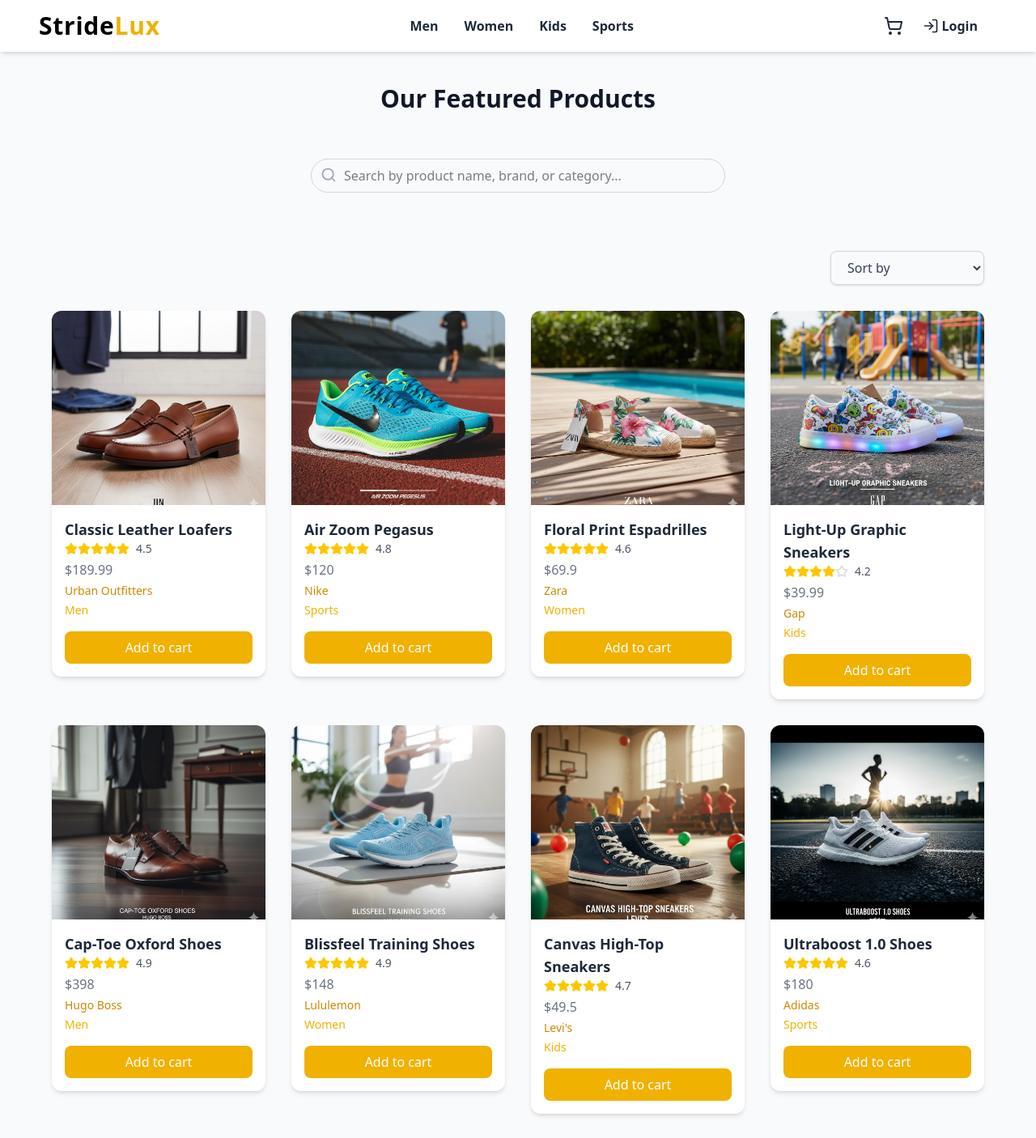
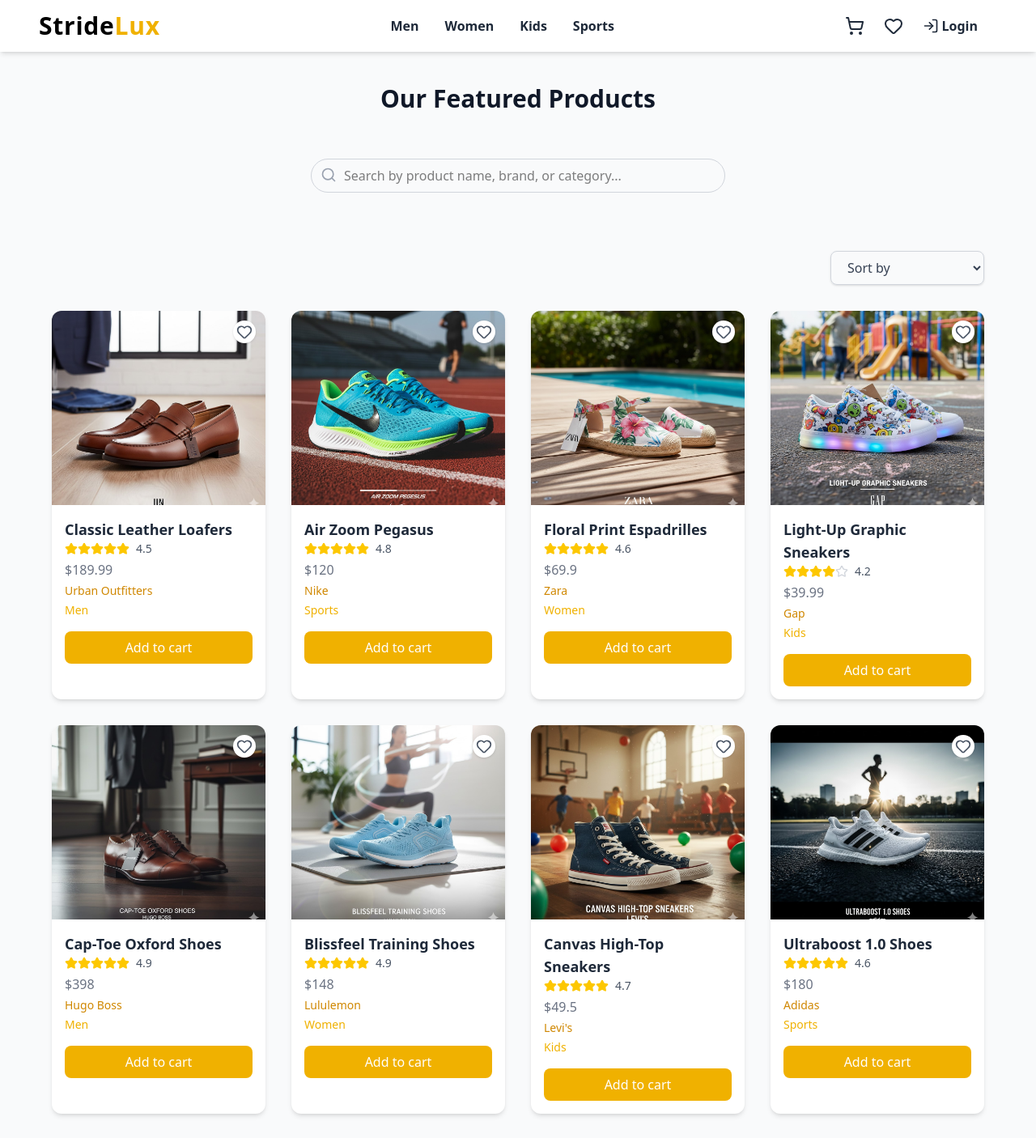
Before and after one commit to Adarshr55/Reactproject, a React (Vite) app in the folder react-project/: page /products in a window 1280 px wide. Shown: the top 1406 px of the page at 81% size. Built offline with nearby package versions, Linux system fonts and the light colour scheme; data requests are answered from the project's data file.

Commit message:
i also completd the wishlist

```diff
--- a/react-project/db.json
+++ b/react-project/db.json
@@ -18,7 +18,8 @@
       "role": "user",
       "createdAt": "2025-11-03T10:35:37.975Z",
       "isActive": true,
-      "isBlocked": false
+      "isBlocked": false,
+      "wishlist": []
     },
     {
       "id": "1aa5",
@@ -28,7 +29,21 @@
       "role": "user",
       "createdAt": "2025-11-05T17:32:58.678Z",
       "isActive": true,
-      "isBlocked": false
+      "isBlocked": false,
+      "wishlist": [
+        {
+          "id": "5",
+          "name": "Cap-Toe Oxford Shoes",
+          "brand": "Hugo Boss",
+          "category": "men",
+          "description": "Make a statement with these impeccably crafted formal Oxfords. Made from premium calfskin leather, they feature a slim profile and classic cap-toe design.",
+          "rating": 4.9,
+          "price": 398,
+          "stock": 10,
+          "thumbnail": "/images/5.jpg",
+          "isActive": true
+        }
+      ]
     },
     {
       "id": "c398",
@@ -38,7 +53,8 @@
       "role": "user",
       "createdAt": "2025-11-08T05:34:23.652Z",
       "isActive": false,
-      "isBlocked": false
+      "isBlocked": false,
+      "wishlist": []
     },
     {
       "id": "1c97",
@@ -48,7 +64,8 @@
       "role": "user",
       "createdAt": "2025-11-08T09:04:04.071Z",
       "isActive": true,
-      "isBlocked": false
+      "isBlocked": false,
+      "wishlist": []
     },
     {
       "id": "5abb",
@@ -58,7 +75,8 @@
       "role": "user",
       "createdAt": "2025-11-08T10:43:33.745Z",
       "isActive": true,
-      "isBlocked": false
+      "isBlocked": false,
+      "wishlist": []
     },
     {
       "id": "55f5",
@@ -68,7 +86,8 @@
       "role": "user",
       "createdAt": "2025-11-15T05:20:13.410Z",
       "isActive": true,
-      "isBlocked": false
+      "isBlocked": false,
+      "wishlist": []
     }
   ],
   "cart": [
@@ -76,11 +95,11 @@
       "userId": "1aa5",
       "items": [
         {
-          "productId": "2",
-          "name": "Air Zoom Pegasus",
-          "price": 120,
-          "thumbnail": "/images/2.jpg",
-          "quantity": 2
+          "productId": "9",
+          "name": "Crystal-Embellished Stilettos",
+          "price": 850,
+          "thumbnail": "/images/9.jpg",
+          "quantity": 1
         }
       ],
       "id": "18cd"
--- a/react-project/src/App.jsx
+++ b/react-project/src/App.jsx
@@ -23,6 +23,7 @@
 import AdminOverview from './App/AdminSide/Pages/AdminOverview'
 import { AdminProvider } from './App/AdminSide/Contest/AdminContest'
 import { AdminUserProvider } from './App/AdminSide/Contest/AdminUserContest'
+import WishList from './App/Wishlist/WishList'
 
   function App() {
     return (
@@ -41,6 +42,7 @@
         <Route path='/checkout'element={<ProtectedRoute><Checkout/></ProtectedRoute>}/>
         <Route path='/order-success'element={<ProtectedRoute><OrderSuccess/></ProtectedRoute>}/>
         <Route path='/myorder'element={<ProtectedRoute><MyOrder/></ProtectedRoute>}/>
+        <Route path='/wishlist'element={<ProtectedRoute><WishList/></ProtectedRoute>}/>
         </Route>
 
 
--- a/react-project/src/App/Navbar.jsx
+++ b/react-project/src/App/Navbar.jsx
@@ -1,15 +1,17 @@
 import React, { useContext, useState } from "react";
 import { Link, NavLink } from "react-router-dom";
-import { ShoppingCart, LogIn, LogOut, User, Menu, X } from "lucide-react";
+import { ShoppingCart, LogIn, LogOut, User, Menu, X, Heart } from "lucide-react";
 import { AuthContest } from "../User-Auth/Authcontest";
 import { CartContest } from "./Cartcomponent/CartContest";
 import { useNavigate } from "react-router-dom";
+import { WishListContext } from "./Wishlist/WishlistContext";
 
 function Navbar() {
   const { user, logout, isloggedin } = useContext(AuthContest);
   const { totalItems,cart} = useContext(CartContest);
   const navigate = useNavigate();
   const [menuOpen, setMenuOpen] = useState(false);
+  const {wishlist}=useContext(WishListContext)
 
   const handleLogout = () => {
     logout();
@@ -64,6 +66,19 @@
               </span>
             )}
           </Link>
+          {/* Wishlist Icon */}
+        <Link
+          to="/wishlist"
+          className="relative text-gray-800 hover:text-pink-500 transition"
+           >
+          <Heart className={`w-6 h-6 ${wishlist.length > 0 ? "text-pink-600" : ""}`} />
+            {wishlist.length > 0 && (
+           <span className="absolute -top-2 -right-2 bg-pink-500 text-white text-xs font-bold rounded-full px-1.5">
+            {wishlist.length}
+           </span>
+           )}
+       </Link>
+
 
 
           {isloggedin && (
--- a/react-project/src/App/ProductDetails.jsx
+++ b/react-project/src/App/ProductDetails.jsx
@@ -7,6 +7,7 @@
 import { AuthContest } from '../User-Auth/Authcontest'
 import { CartContest } from './Cartcomponent/CartContest'
 import toast from 'react-hot-toast'
+import { WishListContext } from './Wishlist/WishlistContext'
 
 
 function ProductDetails() {
@@ -18,6 +19,7 @@
     const navigate=useNavigate()
     const {isloggedin}=useContext(AuthContest)
     const{ addToCart}=useContext(CartContest)
+    const{addToWishlist,removeFromWishlist,isWishlisted}=useContext(WishListContext)
 
     useEffect(()=>{
         const fetchProduct=async ()=>{
@@ -96,17 +98,50 @@
           )}
           <QuantitySelector quantity={quantity} setQuantity={setQuantity} stock={product.stock}/>
 
-          <button onClick={handleAddCart} className="mt-6 bg-yellow-500 text-white px-8 py-3 rounded-full font-semibold hover:bg-yellow-600 transition">Add to cart</button>
-          <button onClick={()=>{
-            if(!isloggedin){
-                // alert("please log in ")
-                toast.error("Please log in")
-                navigate("/login")
-                return
-            }
-            addToCart(product,quantity)
-            navigate("/checkout")
-          }} className="flex-1 bg-green-500 text-white px-8 py-3 rounded-full font-semibold hover:bg-green-600 transition"> Buy NOW </button>
+  {/* Add to Cart */}
+  <div className="mt-6 space-y-3">
+
+  {/* Row: Add to Cart + Wishlist */}
+  <div className="flex gap-3">
+
+    {/* Add to Cart */}
+    <button
+      onClick={handleAddCart}
+      className="flex-1 bg-yellow-500 text-white py-2.5 rounded-lg font-medium hover:bg-yellow-600 transition"
+    >
+      Add to Cart
+    </button>
+
+    {/* Wishlist */}
+    <button
+      onClick={() => {
+        if (!isloggedin) return navigate("/login");
+        isWishlisted(product.id)
+          ? removeFromWishlist(product.id)
+          : addToWishlist(product);
+      }}
+      className={`flex-1 py-2.5 rounded-lg font-medium transition
+        ${isWishlisted(product.id)
+          ? "bg-red-500 hover:bg-red-600 text-white"
+          : "bg-pink-500 hover:bg-pink-600 text-white"}`}
+    >
+      {isWishlisted(product.id) ? "Wishlisted" : "Wishlist"}
+    </button>
+  </div>
+
+  {/* Buy Now */}
+  <button
+    onClick={() => {
+      if (!isloggedin) return navigate("/login");
+      addToCart(product, quantity);
+      navigate("/checkout");
+    }}
+    className="w-full bg-green-500 text-white py-2.5 rounded-lg font-medium hover:bg-green-600 transition"
+  >
+    Buy Now
+  </button>
+</div>
+
 
            </div>
         </div>
--- a/react-project/src/App/ProductList.jsx
+++ b/react-project/src/App/ProductList.jsx
@@ -1,110 +1,98 @@
 import axios from 'axios'
-import React, {  useContext, useEffect, useState } from 'react'
-import { Link, Navigate, useNavigate, useParams } from 'react-router-dom'
+import React, { useContext, useEffect, useState } from 'react'
+import { Link, useNavigate, useParams } from 'react-router-dom'
 import SearchBAR from './SearchBAR'
-// import {  Star } from 'lucide-react'
 import RatingStar from './RatingStar'
 import { CartContest } from './Cartcomponent/CartContest'
 import { AuthContest } from '../User-Auth/Authcontest'
 import toast from 'react-hot-toast'
+import { WishListContext } from './Wishlist/WishlistContext'
+import { Heart } from 'lucide-react'
 
 function Product() {
-  const{category}=useParams()
-  const [products, setProducts]=useState([])
-  const [loading,setLoading]=useState(true)
-  const [error,setError]=useState(null)
-  const [searchQuery,setSearchQuery]=useState("")
-  const[sort,setSort]=useState("")
-  const {isloggedin}=useContext(AuthContest)
-  const {addToCart}=useContext(CartContest)
-  const navigate=useNavigate()
+  const { category } = useParams()
+  const [products, setProducts] = useState([])
+  const [loading, setLoading] = useState(true)
+  const [error, setError] = useState(null)
+  const [searchQuery, setSearchQuery] = useState("")
+  const [sort, setSort] = useState("")
 
+  const { isloggedin } = useContext(AuthContest)
+  const { addToCart } = useContext(CartContest)
+  const { addToWishlist, removeFromWishlist, isWishlisted } = useContext(WishListContext)
 
-  useEffect(()=>{
-    const fetchProducts=async ()=>{
-      try{
+  const navigate = useNavigate()
+
+  useEffect(() => {
+    const fetchProducts = async () => {
+      try {
         setLoading(true)
-        const res=await axios.get("http://localhost:5000/products")
-        // setProducts(res.data)
-        let data=res.data.filter((item)=>item.isActive !==false)
-        if(category){
-          data=data.filter((items)=>items.category.toLowerCase()===category.toLowerCase())
+        const res = await axios.get("http://localhost:5000/products")
+
+        let data = res.data.filter((item) => item.isActive !== false)
+        if (category) {
+          data = data.filter((items) => items.category.toLowerCase() === category.toLowerCase())
         }
         setProducts(data)
-
-      }
-      catch(err){
-        console.error("Error fetching the products :",err)
-        setError("failed to load the products ")
-      }
-      finally{
+      } catch (err) {
+        console.error("Error fetching the products:", err)
+        setError("Failed to load products")
+      } finally {
         setLoading(false)
       }
     }
     fetchProducts()
-  },[category])
+  }, [category])
 
-  useEffect(()=>{
-    setSearchQuery("")
-  },[category])
+  useEffect(() => setSearchQuery(""), [category])
 
-  const filteredProducts=products.filter((items)=>{
-    const query=searchQuery.toLowerCase()
-    return(
-      items.name.toLowerCase().includes(query)||
-      items.brand.toLowerCase().includes(query)||
-      items.category.toLowerCase().includes(query)
+  const filteredProducts = products.filter((items) => {
+    const q = searchQuery.toLowerCase()
+    return (
+      items.name.toLowerCase().includes(q) ||
+      items.brand.toLowerCase().includes(q) ||
+      items.category.toLowerCase().includes(q)
     )
   })
 
-  const sortedProducts=[...filteredProducts].sort((a,b)=>{
-    if(sort==="priceLowHigh")return a.price-b.price
-    if(sort==="nameAz")return a.name.localeCompare(b.name)
-
+  const sortedProducts = [...filteredProducts].sort((a, b) => {
+    if (sort === "priceLowHigh") return a.price - b.price
+    if (sort === "nameAz") return a.name.localeCompare(b.name)
     return 0
   })
 
-  if(loading){
-    return(
+  if (loading) {
+    return (
       <div className='py-20 flex justify-center items-center'>
-      <div className='ext-gray-600 font-medium text-lg animate-pulse'>
-        Loading products....
+        <p className='ext-gray-600 font-medium text-lg animate-pulse'>Loading products...</p>
+      </div>
+    )
+  }
 
-      </div>
-    </div>
-    );
-  }
-  if(error){
-    return(
-      <div className='py-20 flex flex-col justify-center items-center text-center'>
-        <p className='text-red-500 font-semibold text-lg'>
-          {error}</p>
-          <button onClick={window.location.reload()}
+  if (error) {
+    return (
+      <div className='py-20 text-center'>
+        <p className='text-red-500 font-semibold text-lg'>{error}</p>
+        <button onClick={() => window.location.reload()}
           className="mt-4 bg-yellow-500 text-white px-6 py-2 rounded-full hover:bg-yellow-600 transition">
           Retry
         </button>
       </div>
     )
   }
-  // if(filteredProducts.length===0){
-  //   return(
-  //      <div className="py-20 text-center text-gray-500 text-lg">
-  //       No products available at the moment.
-  //     </div>
-  //   )
-  // }
+
   return (
     <section className="pt-20 py-12 px-6 md:px-16 bg-gray-50">
+
       {category && (
         <div className="flex justify-center mb-6">
-    <button
-      onClick={() => navigate("/products")}
-      className="text-yellow-600 font-semibold hover:underline"
-    >
+          <button onClick={() => navigate("/products")}
+            className="text-yellow-600 font-semibold hover:underline">
             ← View All Products
           </button>
         </div>
       )}
+
       <h1 className="text-3xl font-bold text-gray-900 mb-8 text-center">
         {category ? `${category} Products` : "Our Featured Products"}
       </h1>
@@ -125,54 +113,49 @@
       </div>
 
       {filteredProducts.length === 0 ? (
-      <div className="py-20 text-center text-gray-500 text-lg">
-        No products found for your search.
-      </div>
+        <div className="py-20 text-center text-gray-500 text-lg">No products found.</div>
       ) : (
         <div className="grid grid-cols-1 sm:grid-cols-2 md:grid-cols-3 lg:grid-cols-4 gap-8">
-        {sortedProducts.map((product) => {
-  //         console.log(
-  //   "PRODUCT RATING:",
-  //   product.rating,
-  //   "TYPE:",
-  //   typeof product.rating,
-  //   "FULL PRODUCT:",
-  //   product
-  // );
+          {sortedProducts.map((product) => (
+            <div key={product.id}
+              className="relative bg-white shadow-md rounded-xl overflow-hidden hover:shadow-xl transition duration-300">
 
-          return(
-          <Link key={product.id} to={`/product/${product.id}`}>
-            <div className="bg-white shadow-md rounded-xl overflow-hidden hover:shadow-xl transition duration-300">
+              {/* Wishlist Heart Icon */}
+              <button
+                onClick={(e) => {
+                  e.preventDefault();
+                  if (!isloggedin) return navigate("/login");
+
+                  isWishlisted(product.id)
+                    ? removeFromWishlist(product.id)
+                    : addToWishlist(product);
+                }}
+                className="absolute top-3 right-3 bg-white rounded-full p-1 shadow hover:scale-110 transition"
+              >
+                <Heart
+                  className={`w-5 h-5 ${isWishlisted(product.id) ? "fill-red-500 text-red-500" : "text-gray-600"}`}
+                />
+              </button>
+
+              <Link to={`/product/${product.id}`}>
                 <img
                   src={product.thumbnail}
                   alt={product.name}
                   className="w-full h-60 object-cover"
-                onError={(e) =>
-                  (e.target.src =
-                    "https://via.placeholder.com/300x300?text=Image+Unavailable")
-                }
+                  onError={(e) => (e.target.src = "https://via.placeholder.com/300x300?text=Image+Unavailable")}
                 />
+
                 <div className="p-4">
-                <h3 className="text-lg font-semibold text-gray-800">
-                  {product.name}
-                </h3>
-
+                  <h3 className="text-lg font-semibold text-gray-800">{product.name}</h3>
                   <RatingStar rating={Number(product.rating)} size={16} />
                   <p className="text-gray-500 mt-1">${product.price}</p>
-                <p className="text-sm text-yellow-600 capitalize mt-1">
-                  {product.brand}
-                </p>
-                <p className="text-sm text-yellow-500 capitalize mt-1">
-                  {product.category}
-                </p>
+                  <p className="text-sm text-yellow-600 capitalize mt-1">{product.brand}</p>
+                  <p className="text-sm text-yellow-500 capitalize mt-1">{product.category}</p>
+
                   <button
                     onClick={(e) => {
                       e.preventDefault();
-                    if (!isloggedin) {
-                      toast.error("Please log in");
-                      navigate("/login");
-                      return;
-                    }
+                      if (!isloggedin) return navigate("/login");
                       addToCart(product);
                       toast.success(`${product.name} added to cart`);
                     }}
@@ -181,14 +164,13 @@
                     Add to cart
                   </button>
                 </div>
+              </Link>
             </div>
-          </Link>
-         )})}
+          ))}
         </div>
       )}
     </section>
-);
-
+  )
 }
 
 export default Product
--- /dev/null
+++ b/react-project/src/App/Wishlist/WishList.jsx
@@ -0,0 +1,78 @@
+import React, { useContext } from "react";
+import { WishListContext } from "./WishlistContext";
+import { CartContest } from "../Cartcomponent/CartContest";
+import { AuthContest } from "../../User-Auth/Authcontest";
+import { Link } from "react-router-dom";
+import toast from "react-hot-toast";
+
+function WishList() {
+  const { wishlist, removeFromWishlist } = useContext(WishListContext);
+  const { addToCart } = useContext(CartContest);
+  const { isloggedin } = useContext(AuthContest);
+
+  if (wishlist.length === 0) {
+    return (
+      <section className="pt-24 text-center px-6">
+        <h2 className="text-2xl font-semibold text-gray-700">No items in Wishlist </h2>
+        <Link
+          to="/products"
+          className="inline-block mt-5 bg-yellow-500 text-white px-6 py-2 rounded-lg hover:bg-yellow-600"
+        >
+          Browse Products
+        </Link>
+      </section>
+    );
+  }
+
+  return (
+    <section className="pt-24 px-6 md:px-14">
+      <h2 className="text-3xl font-bold mb-8 text-gray-900">My Wishlist </h2>
+
+      <div className="grid grid-cols-1 sm:grid-cols-2 md:grid-cols-3 lg:grid-cols-4 gap-6">
+        {wishlist.map((item) => (
+          <div key={item.id} className="bg-white rounded-xl shadow-md p-4 flex flex-col">
+            <Link to={`/product/${item.id}`}>
+              <img
+                src={item.thumbnail}
+                alt={item.name}
+                className="h-48 w-full object-cover rounded-md"
+                onError={(e) =>
+                  (e.target.src =
+                    "https://via.placeholder.com/300x300?text=Image+Unavailable")
+                }
+              />
+            </Link>
+
+            <h3 className="mt-3 text-lg font-semibold">{item.name}</h3>
+            <p className="text-gray-600 mb-2">${item.price}</p>
+
+            <div className="mt-auto flex gap-2">
+              <button
+                onClick={() => removeFromWishlist(item.id)}
+                className="flex-1 bg-red-500 hover:bg-red-600 text-white py-2 rounded-md"
+              >
+                Remove
+              </button>
+
+              <button
+                onClick={() => {
+                  if (!isloggedin) {
+                    toast.error("Please login first");
+                    return;
+                  }
+                  addToCart(item);
+                  toast.success("Moved to Cart");
+                }}
+                className="flex-1 bg-green-500 hover:bg-green-600 text-white py-2 rounded-md"
+              >
+                Add Cart
+              </button>
+            </div>
+          </div>
+        ))}
+      </div>
+    </section>
+  );
+}
+
+export default WishList;
--- /dev/null
+++ b/react-project/src/App/Wishlist/WishlistContext.jsx
@@ -0,0 +1,66 @@
+import React, { createContext, useContext, useEffect, useState } from "react";
+import { AuthContest } from "../../User-Auth/Authcontest";
+import axios from "axios";
+import toast from "react-hot-toast";
+
+export const WishListContext = createContext();
+
+export const WishlistProvider = ({ children }) => {
+  const { user } = useContext(AuthContest);
+  const [wishlist, setWishlist] = useState([]);
+
+  // Sync wishlist when user logs in/out
+  useEffect(() => {
+    if (user && user.wishlist) {
+      setWishlist(user.wishlist);
+    } else {
+      setWishlist([]);
+    }
+  }, [user]);
+
+  // Update backend + local state
+  const updateWishlist = async (updatedList) => {
+    try {
+      await axios.patch(`http://localhost:5000/users/${user.id}`, {
+        wishlist: updatedList,
+      });
+
+      setWishlist(updatedList);
+
+      const updatedUser = { ...user, wishlist: updatedList };
+      localStorage.setItem("user", JSON.stringify(updatedUser));
+    } catch (err) {
+      console.error("Wishlist update error:", err);
+      toast.error("Failed to update wishlist");
+    }
+  };
+
+  const addToWishlist = async (product) => {
+    if (!user) return toast.error("Please login");
+
+    if (wishlist.some((item) => item.id === product.id))
+      return toast("Already in wishlist");
+
+    const updatedList = [...wishlist, product];
+    await updateWishlist(updatedList);
+    toast.success("Added to wishlist ❤️");
+  };
+
+  const removeFromWishlist = async (id) => {
+    if (!user) return;
+
+    const updatedList = wishlist.filter((item) => item.id !== id);
+    await updateWishlist(updatedList);
+    toast.success("Removed ");
+  };
+
+  const isWishlisted = (id) => wishlist.some((item) => item.id === id);
+
+  return (
+    <WishListContext.Provider
+      value={{ wishlist, addToWishlist, removeFromWishlist, isWishlisted }}
+    >
+      {children}
+    </WishListContext.Provider>
+  );
+};
--- a/react-project/src/User-Auth/Register.jsx
+++ b/react-project/src/User-Auth/Register.jsx
@@ -72,7 +72,8 @@
           role: "user",
           createdAt: new Date().toISOString(),
           isActive:true,
-          isBlocked:false
+          isBlocked:false,
+          wishlist:[]
         };
 
         await axios.post("http://localhost:5000/users", newUser);
--- a/react-project/src/main.jsx
+++ b/react-project/src/main.jsx
@@ -6,6 +6,7 @@
 import { AuthProvider } from './User-Auth/Authcontest.jsx'
 import { CartProvider } from './App/Cartcomponent/CartContest.jsx'
 import {  CheckoutProvider } from './App/CheckOut/CheckoutContest.jsx'
+import { WishlistProvider } from './App/Wishlist/WishlistContext.jsx'
 
 createRoot(document.getElementById('root')).render(
   <BrowserRouter>
@@ -13,7 +14,9 @@
       <AuthProvider>
         <CartProvider>
           <CheckoutProvider>
-             <App/>
+            <WishlistProvider>
+               <App/>
+            </WishlistProvider>
           </CheckoutProvider>
         </CartProvider>
       </AuthProvider>
```
Lines whose indentation alone changed are shown as unchanged.
